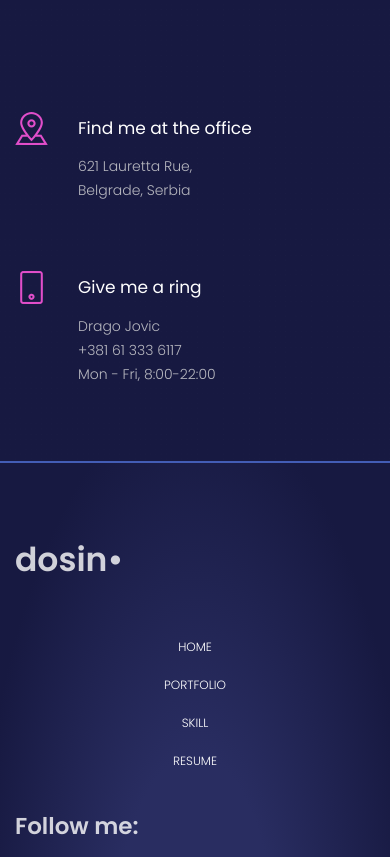
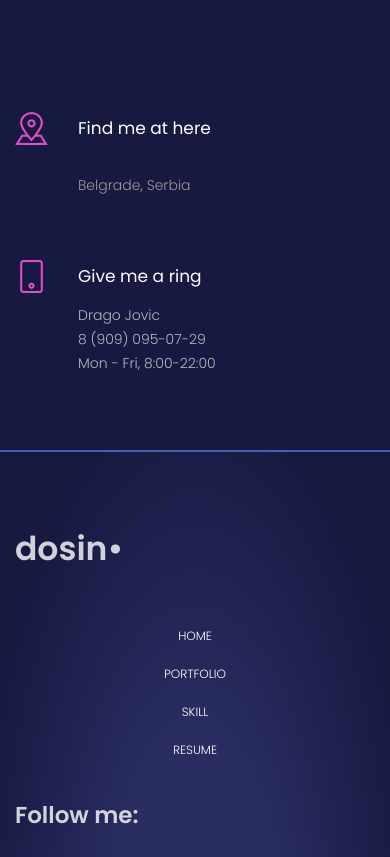
Before and after one commit to yeshealer/dosin_personal_site, a plain HTML site: page index.html in a window 390 px wide. Shown: the part 3139-3996 px from the top of the page. Drawn offline with Linux system fonts and the light colour scheme.

Commit message:
change phone number

```diff
--- a/index.html
+++ b/index.html
@@ -468,10 +468,8 @@
                 <i class="tim-icons icon-square-pin"></i>
               </div>
               <div class="description">
-                <h4 class="info-title">Find me at the office</h4>
-                <p> 621 Lauretta Rue,
-                  <br> Belgrade, Serbia
-                </p>
+                <h4 class="info-title">Find me at here</h4>
+                <br> Belgrade, Serbia
               </div>
             </div>
             <div class="info info-horizontal">
@@ -481,7 +479,7 @@
               <div class="description">
                 <h4 class="info-title">Give me a ring</h4>
                 <p> Drago Jovic
-                  <br> +381 61 333 6117
+                  <br> 8 (909) 095-07-29
                   <br> Mon - Fri, 8:00-22:00
                 </p>
               </div>
```
